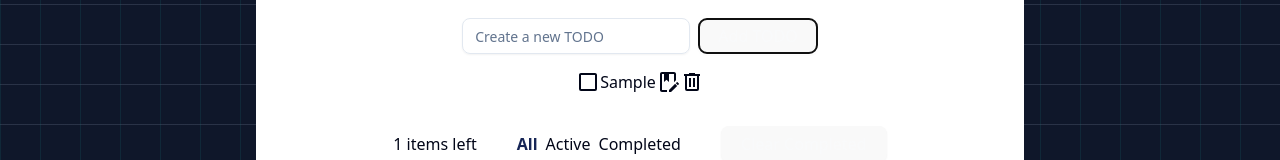
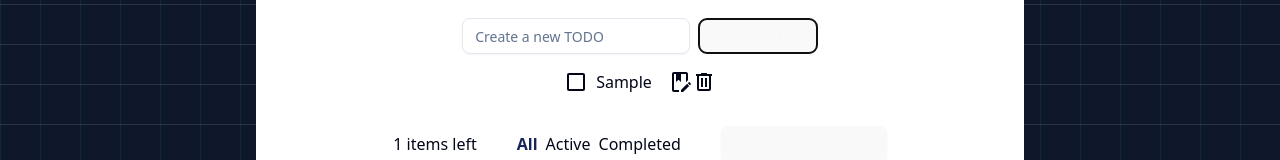
Before and after one commit to ernest03011/react-app, a React (Vite) app: page / in a window 1280 px wide. Both pictures are taken after typing "Sample" into the empty fields and a click on the button "Add TODO". Shown: the part 356-516 px from the top of the page. Built offline with nearby package versions, Linux system fonts and the light colour scheme.

Commit message:
chore: improve spacing by adding margin

```diff
--- a/src/ListItem.jsx
+++ b/src/ListItem.jsx
@@ -12,7 +12,7 @@ function ListItem({ todo, onToggle, handleDelete, handleEdit }) {
       <Icon
         onClick={onToggle}
         data-todo-status={todo.complete}
-        className="inline"
+        className="inline mr-2"
         path={
           todo.complete === true
             ? mdiCheckboxIntermediate
@@ -20,7 +20,8 @@ function ListItem({ todo, onToggle, handleDelete, handleEdit }) {
         }
         size={1}
       />
-      {todo.name}
+      <span className="mr-4">{todo.name}</span>
+      <span className="flex">
         <EditTodoModal handleEdit={handleEdit} todo={todo}></EditTodoModal>
         <Icon
           className="inline"
@@ -28,6 +29,7 @@ function ListItem({ todo, onToggle, handleDelete, handleEdit }) {
           path={mdiTrashCanOutline}
           onClick={handleDelete}
         />
+      </span>
     </li>
   );
 }
```
Lines whose indentation alone changed are shown as unchanged.
